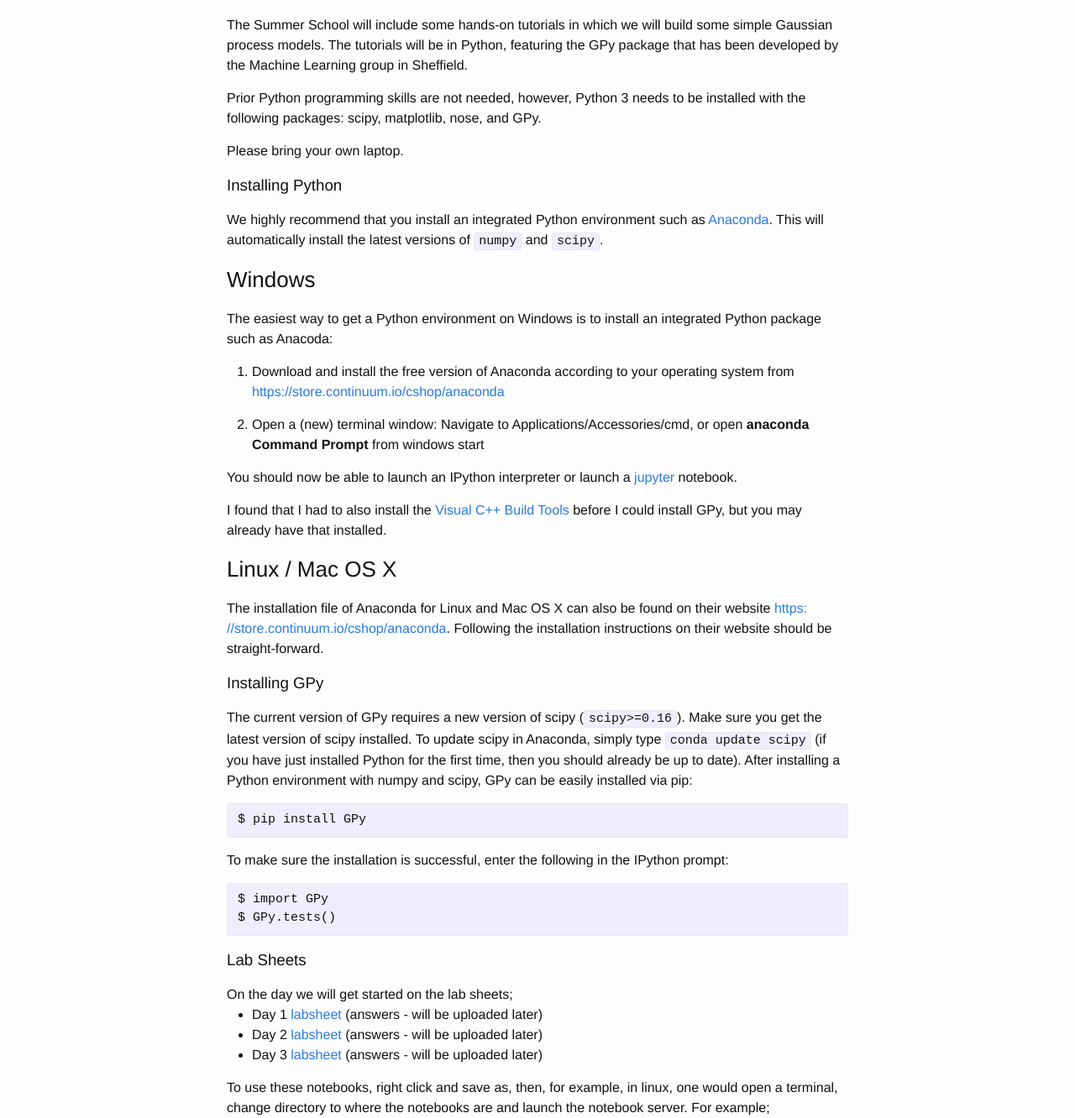
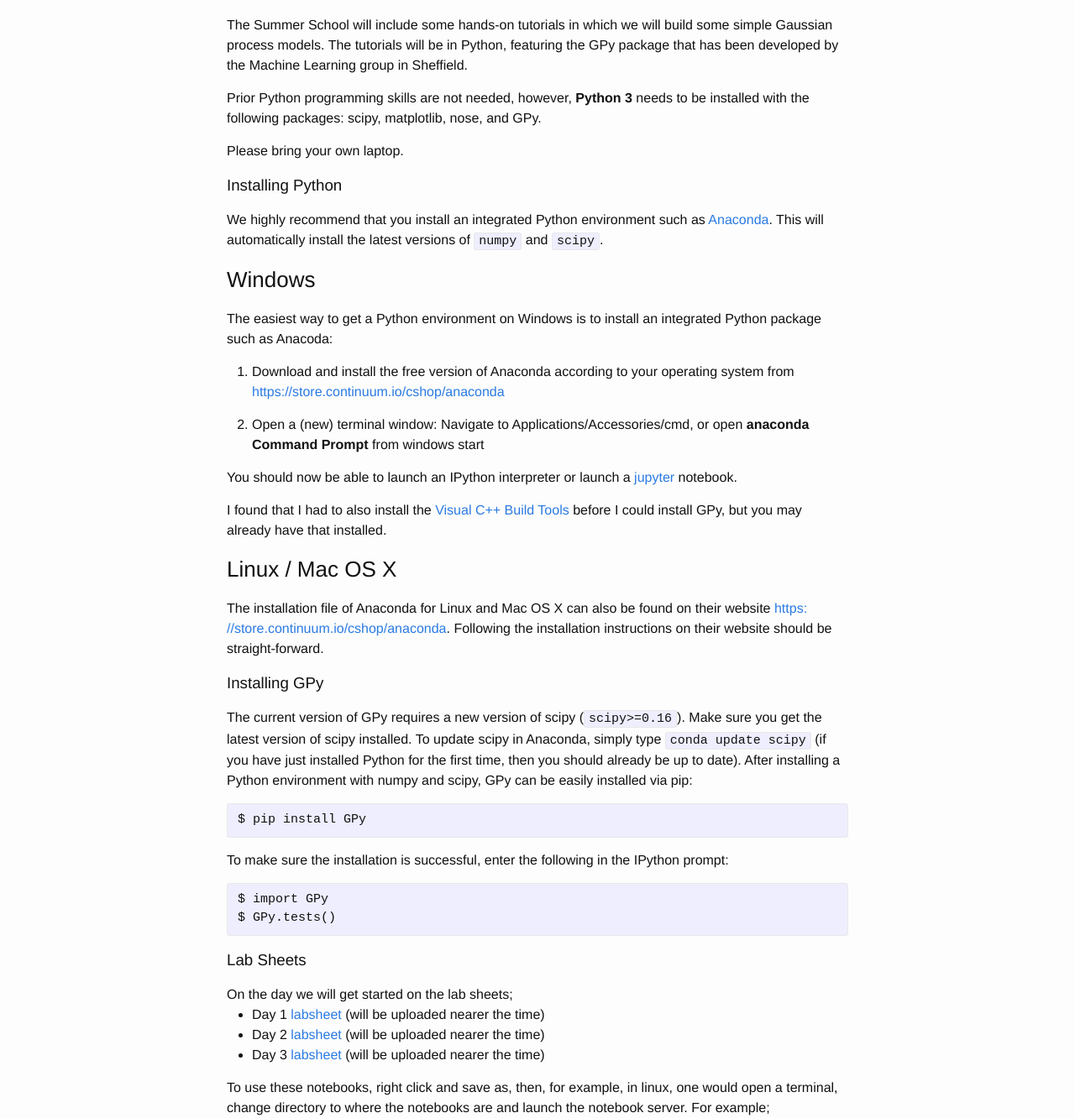
Before and after one commit to gpschool/gpss18, a Jekyll site: the page built from getting_started.html, in a window 1280 px wide. Shown: the part 412-1744 px from the top of the page at 84% size. Built offline with Jekyll 4.4.1, drawn with Linux system fonts in a browser that asks for light colours.

Commit message:
emphasising python 3 - adding note about upload nearer the time

```diff
--- a/_layouts/getting_started.html
+++ b/_layouts/getting_started.html
@@ -8,7 +8,7 @@ The Summer School will include some hands-on tutorials in which we will build so
 The tutorials will be in Python, featuring the GPy package that has been developed by the Machine Learning group in Sheffield.
 </p>
 <p>
-Prior Python programming skills are not needed, however, Python 3 needs to be installed with the following packages:
+  Prior Python programming skills are not needed, however, <b>Python 3</b> needs to be installed with the following packages:
 scipy, matplotlib, nose, and GPy.
 </p>
 <p>
@@ -64,9 +64,9 @@ $ GPy.tests()
 <h1>Lab Sheets</h1>
 On the day we will get started on the lab sheets;
 <ul>
-  <li>Day 1 <a href="http://gpss.cc/gpss18/labs/GPSS_Lab1_2018.ipynb">labsheet</a> (answers - will be uploaded later)</li>
-  <li>Day 2 <a href="http://gpss.cc/gpss18/labs/GPSS_Lab2_2018.ipynb">labsheet</a> (answers - will be uploaded later)</li>
-  <li>Day 3 <a href="http://gpss.cc/gpss18/labs/GPSS_Lab3_2018.ipynb">labsheet</a> (answers - will be uploaded later)</li>
+  <li>Day 1 <a href="http://gpss.cc/gpss18/labs/GPSS_Lab1_2018.ipynb">labsheet</a> (will be uploaded nearer the time)</li>
+  <li>Day 2 <a href="http://gpss.cc/gpss18/labs/GPSS_Lab2_2018.ipynb">labsheet</a> (will be uploaded nearer the time)</li>
+  <li>Day 3 <a href="http://gpss.cc/gpss18/labs/GPSS_Lab3_2018.ipynb">labsheet</a> (will be uploaded nearer the time)</li>
 </ul>
 
 To use these notebooks, right click and save as, then, for example, in linux, one would open a terminal, change directory to where the notebooks are and launch the notebook server. For example;
```
